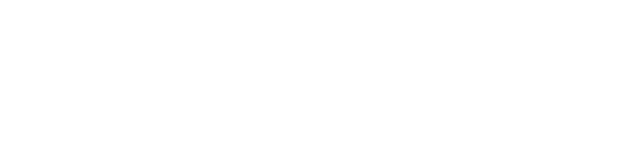
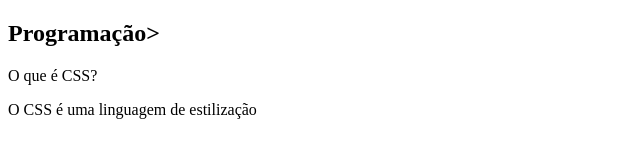
Before and after one commit to amandinha021/html, a plain HTML site: page index.html in a window 1280 px wide. Shown: the whole page, without its empty margins (0-640 px from the left). Drawn offline with Linux system fonts and the light colour scheme.

Commit message:
Add files via upload

```diff
--- a/index.html
+++ b/index.html
@@ -6,6 +6,24 @@
     <title>site CSS</title>
 </head>
 <body>
+  <article class="cartao">
+     <div class="cartao_conteudo">
+     <h1>Programação></h1>
+     <div class="cartao_conteudo_pergunta">
+       <p>O que é CSS? </p>
+    </div>
+    <div class="cartao_conteudo_resposta">
+      O CSS é uma linguagem de estilização
+    </div>
+
+
+    </div>
+
+
+
+  </article>
+
+
 
 </body>
 </html>
```
